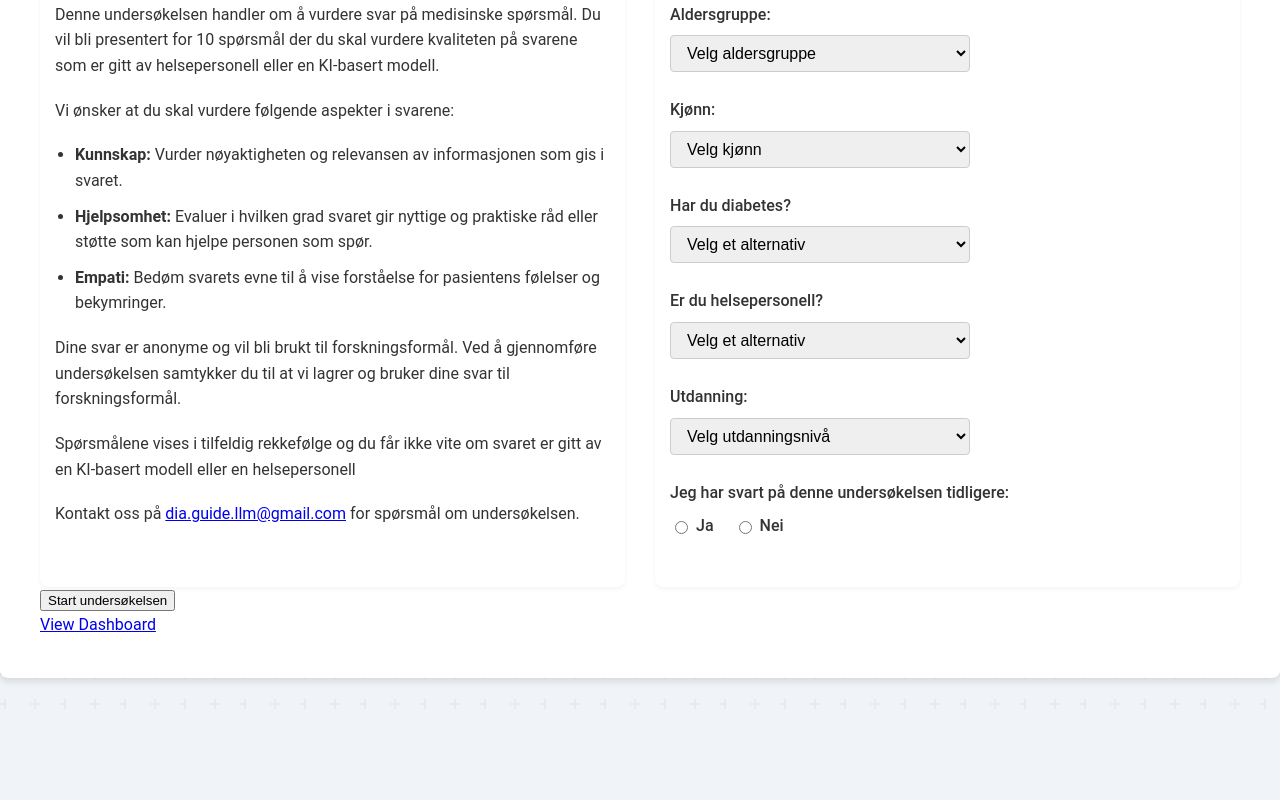
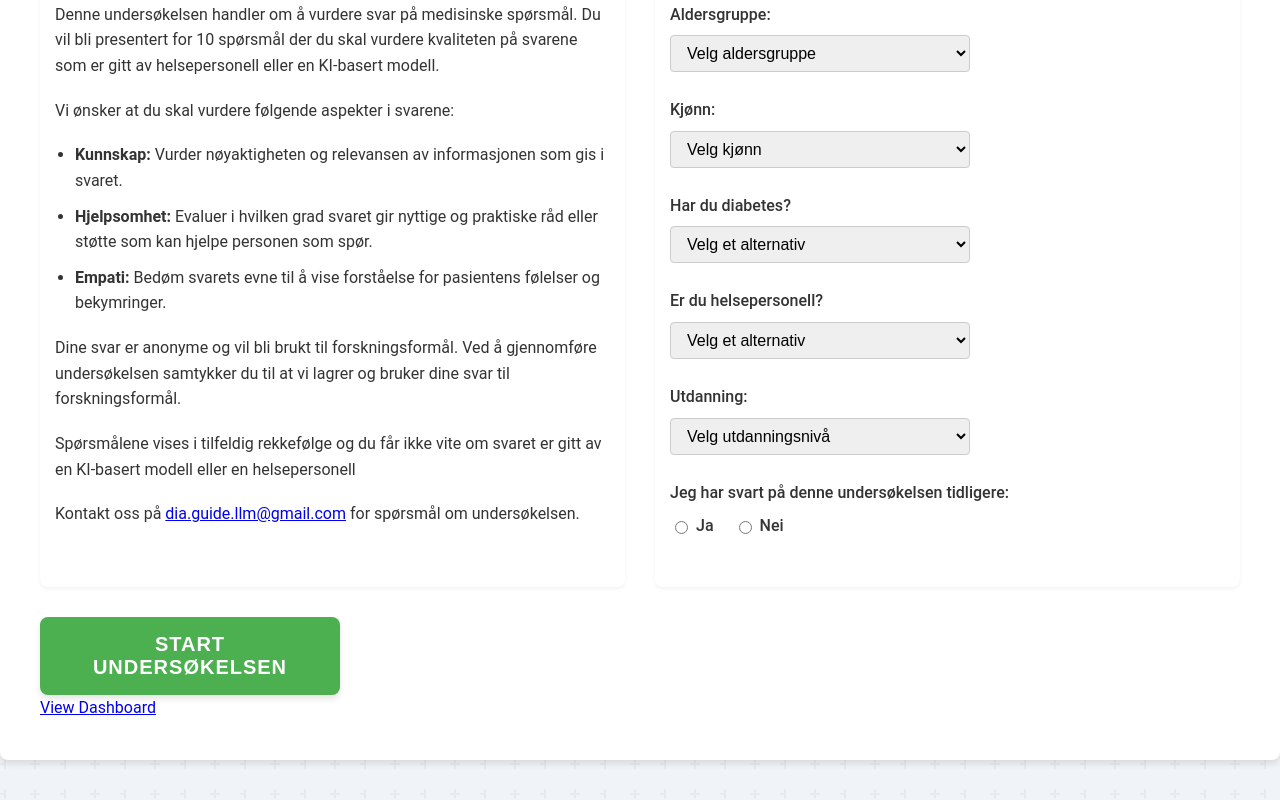
Before and after one commit to alu042/HumanVsRobot, a React (Create React App) app: page / in a window 1280 px wide. Shown: the part 411-1211 px from the top of the page. Before the commit the page ends 1129 px from the top, so only its background shows below. Built offline with nearby package versions, Linux system fonts and the light colour scheme.

Commit message:
start button design

```diff
--- a/src/App.css
+++ b/src/App.css
@@ -473,3 +473,34 @@ input[type="radio"] {
   opacity: 1;
   visibility: visible;
 }
+
+/* Start Button Styles */
+.start-button {
+  display: inline-block;
+  padding: 16px 32px;
+  background-color: var(--secondary-color);
+  color: var(--white);
+  border: none;
+  border-radius: 8px;
+  font-size: 20px;
+  font-weight: 600;
+  cursor: pointer;
+  transition: all 0.3s ease;
+  box-shadow: 0 4px 6px rgba(0, 0, 0, 0.1);
+  text-transform: uppercase;
+  letter-spacing: 1px;
+  margin-top: 30px;
+  width: 100%;
+  max-width: 300px;
+}
+
+.start-button:hover {
+  background-color: var(--secondary-hover-color);
+  box-shadow: 0 6px 8px rgba(0, 0, 0, 0.15);
+  transform: translateY(-2px);
+}
+
+.start-button:active {
+  transform: translateY(0);
+  box-shadow: 0 4px 6px rgba(0, 0, 0, 0.1);
+}
```
Also changed, not shown: src/components/LandingPage.js (line endings or trailing spaces).
